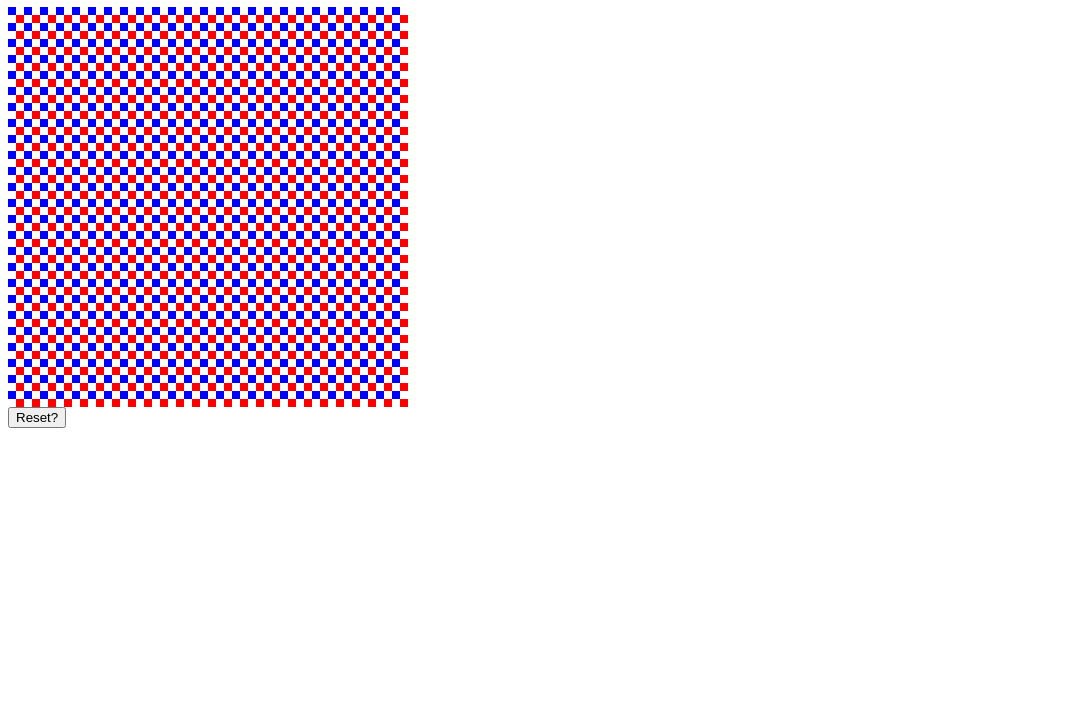
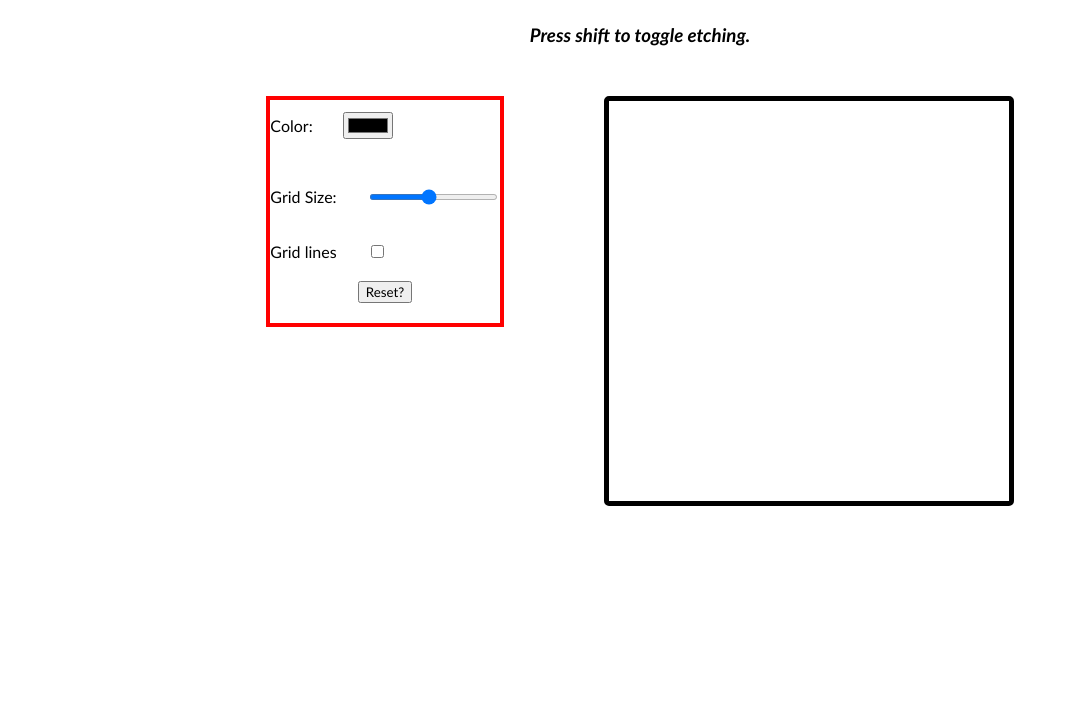
Before and after one commit to fatehss/Etch-a-Sketch, a plain HTML site: page index.html in a window 1280 px wide. Shown: the part 73-800 px from the top of the page, without its empty margins (0-1069 px from the left). Drawn offline with Linux system fonts and the light colour scheme.

Commit message:
finish first complete version of Etch a sketch
Implement grid lines, toggle painting, variable grid size, and simple css

```diff
--- a/index.html
+++ b/index.html
@@ -4,12 +4,37 @@
     <title>Etch-A-Sketch</title>
     <meta charset="UTF-8">
     <script src="script.js" defer></script>
+    <link rel="stylesheet" href="styles.css">
 </head>
 <body>
-    <h1>Etch a sketch!</h1>
-    <div class = 'sketch-interface'>
+    <h1>Etch-A-Sketch!</h1>
+    <h3><em>Press shift to toggle etching.</em> </h2>
+
+
+    <div id = 'sketch-interface'>
+        <div class = 'options-box'>
+            <div class = 'option'>
+                <p>Color:</p>
+                <input type="color" id="pick-color" name="favcolor" value="#fffff">
+            </div>
+            <div class = 'option'>
+                <p>Grid Size:</p>
+
+                <div class="slide-container">
+                    <input type="range" min="1" max="64" value="30" class="slider" id="range-slider"></input>
+
+                </div>
+            </div>
+            <div class = 'option'>
+                <div>Grid lines</div>
+                <input type="checkbox" class="grid-lines-box" ></input>
+            </div>
+            <div class = 'option reset'>
+                <button class = 'reset-button'>Reset?</button>
+            </div>
+        </div>
         <div class = "sketch-container"></div>
-        <button class = 'reset-button'>Reset?</button>
+
     </div>
 
 
--- a/script.js
+++ b/script.js
@@ -2,20 +2,62 @@
 
 const grid_height = 400;
 const grid_width = 400;
-const num_cols = 50;   //dimensions of the grid
-const num_rows = 50;
+let num_cols = 50;   //dimensions of the grid
+let num_rows = 50;
 
 const container = document.querySelector('.sketch-container');
-const grid = [];
-let color = 'green';
+
+container.style.height = grid_height;
+container.style.height = grid_width;
+
+let color = 'black';    //stores color
+const colorPicker = document.querySelector('#pick-color');
+colorPicker.addEventListener('input', function(e){
+    color = e.target.value;
+})
+
+const gridDimensions = document.querySelector('#range-slider');
+gridDimensions.addEventListener('input', function(e){
+    num_cols = e.target.value;
+    num_rows = e.target.value;
+    console.log('working');
+    container.replaceChildren(); //removes all child nodes and their child nodes
+    setGrid(num_cols, num_rows);
+});
+
+
+function toggleGridLines(){
+    const boxes = document.querySelectorAll('.box');
+    for (let i =0; i< boxes.length; ++i){
+        if (boxes[i].style.border != '1px solid black'){
+            boxes[i].style.border = '1px solid black';
+            boxes[i].style.margin = '-1px';
+        }
+        else{
+            boxes[i].style.margin = '0px';
+            boxes[i].style.border = 'none';
+        }
+
+
+    }
+}
+const gridLines = document.querySelector('.grid-lines-box');
+gridLines.addEventListener('change',toggleGridLines);
+
+let pause = false;
+document.addEventListener('keypress',(e) => {
+   if (e.key === 'Shift') {pause = (!pause)};
+});
 
 function setGrid(num_rows, num_cols)
 {
+    gridLines.checked = '';
     for(let i =0; i<num_rows; ++i)
     { //initialize using a standard nested for loop, creating rows then indivual boxes
 
         let newRow = document.createElement('div'); //
         newRow.style.display = 'flex';
+        newRow.style.flex = '1 1 auto'
         newRow.style.height = (grid_height/num_rows) + 'px';
         newRow.style.width = grid_width + 'px';
         for (let j = 0; j<num_cols; ++j){
@@ -23,11 +65,9 @@ function setGrid(num_rows, num_cols)
             newBox.style.height = (grid_height/num_rows) + 'px';
             newBox.style.width = (grid_width/num_rows) + 'px';
             newBox.classList.add('box');
-            if (j%2 == 0 && i%2 == 0){(newBox.style.backgroundColor = 'blue');}
-            else if (j%2 == 1 && i%2 == 1){(newBox.style.backgroundColor = 'red')}
 
             newBox.addEventListener('mouseover', function(e){   //function that sets the sketch value to a
-                e.target.style.backgroundColor = color;
+                if (!pause){e.target.style.backgroundColor = color;}
             })
             newRow.appendChild(newBox);
         }
@@ -48,14 +88,3 @@ resetButton.onclick = function ()
         boxes[i].style.backgroundColor = 'white';
     }
 }
-
-
-
-
-
-/*
-How to create a 16x16 grid of divs in js?
-
-I need to create a 2d array. I can first create 16 rows and append them to the container, then worry about the columns
-
-**/
--- a/styles.css
+++ b/styles.css
@@ -1,4 +1,49 @@
-.sketch-interface {
+* {
+    font-family: 'Gill Sans', 'Gill Sans MT', Calibri, 'Trebuchet MS', sans-serif;
+}
+
+h1, h3{
+     margin: auto;
+     padding-bottom: 50px;
+     text-align: center;
+}
+
+
+#sketch-interface {
     display: flex;
     justify-content: center;
+    align-items: flex-start;
 }
+
+.sketch-container{
+
+    border: 5px solid black;
+    border-radius: 5px;
+    height: 400px;
+    width: 400px;
+
+}
+.options-box {
+    display: flex;
+    flex-direction: column;
+    justify-content: flex-start;
+    border: 4px solid red;
+    margin-right: 100px;
+}
+.option {
+    display: flex;
+    justify-content: flex-start;
+    align-items: center;
+    margin-bottom: 20px;
+    gap: 30px;
+}
+.slide-container {
+    display: flex;
+    height: 10px;
+    justify-content: space-around;
+
+}
+
+.option.reset{
+    align-self: center;
+}
```
